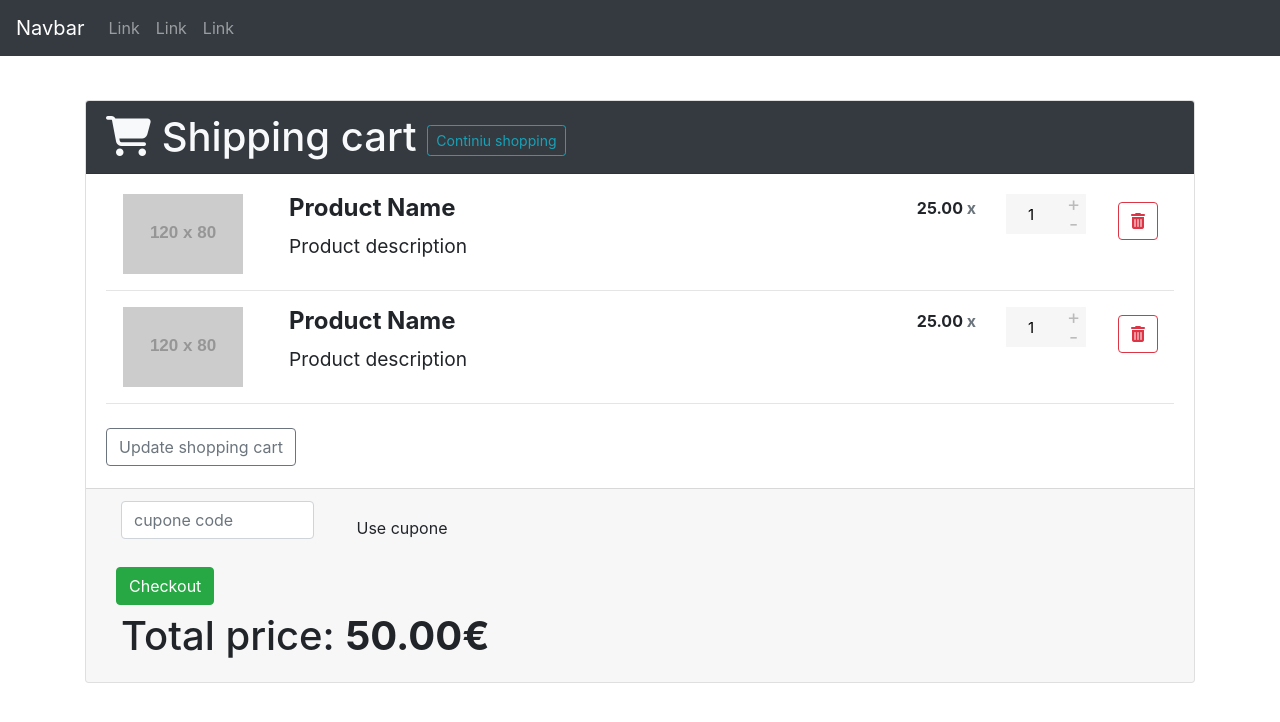
After one commit to DominicCelestine/Final-Project-Artefact, a PHP site: page /cart.php in a window 1280 px wide. The commit adds this page. Shown: the top 722 px of the page. Run offline with PHP 8.4, Linux system fonts and the light colour scheme; grey boxes labelled with a size stand in for pictures from a placeholder-image service; some libraries are stand-ins or nearby versions.

Commit message:
implemented add to cart functionailty added to cart age with no funtionality created is logged in page

```diff
--- /dev/null
+++ b/cart.php
@@ -0,0 +1,200 @@
+<?php include "header.php"; ?>
+
+
+
+
+
+
+
+
+
+
+
+
+
+
+
+
+
+
+
+<style>
+    .quantity {
+        float: left;
+        margin-right: 15px;
+        background-color: #eee;
+        position: relative;
+        width: 80px;
+        overflow: hidden
+    }
+
+    .quantity input {
+        margin: 0;
+        text-align: center;
+        width: 15px;
+        height: 15px;
+        padding: 0;
+        float: right;
+        color: #000;
+        font-size: 20px;
+        border: 0;
+        outline: 0;
+        background-color: #F6F6F6
+    }
+
+    .quantity input.qty {
+        position: relative;
+        border: 0;
+        width: 100%;
+        height: 40px;
+        padding: 10px 25px 10px 10px;
+        text-align: center;
+        font-weight: 400;
+        font-size: 15px;
+        border-radius: 0;
+        background-clip: padding-box
+    }
+
+    .quantity .minus,
+    .quantity .plus {
+        line-height: 0;
+        background-clip: padding-box;
+        -webkit-border-radius: 0;
+        -moz-border-radius: 0;
+        border-radius: 0;
+        -webkit-background-size: 6px 30px;
+        -moz-background-size: 6px 30px;
+        color: #bbb;
+        font-size: 20px;
+        position: absolute;
+        height: 50%;
+        border: 0;
+        right: 0;
+        padding: 0;
+        width: 25px;
+        z-index: 3
+    }
+
+    .quantity .minus:hover,
+    .quantity .plus:hover {
+        background-color: #dad8da
+    }
+
+    .quantity .minus {
+        bottom: 0
+    }
+
+    .shopping-cart {
+        margin-top: 20px;
+    }
+</style>
+
+
+<link href="//maxcdn.bootstrapcdn.com/bootstrap/4.0.0/css/bootstrap.min.css" rel="stylesheet" id="bootstrap-css">
+<script src="//maxcdn.bootstrapcdn.com/bootstrap/4.0.0/js/bootstrap.min.js"></script>
+<script src="//code.jquery.com/jquery-1.11.1.min.js"></script>
+<!------ Include the above in your HEAD tag ---------->
+
+<script src="https://use.fontawesome.com/c560c025cf.js"></script>
+<div class="container">
+    <div class="card shopping-cart">
+        <div class="card-header bg-dark text-light">
+            <i class="fa fa-shopping-cart" aria-hidden="true"></i>
+            Shipping cart
+            <a href="" class="btn btn-outline-info btn-sm pull-right">Continiu shopping</a>
+            <div class="clearfix"></div>
+        </div>
+        <div class="card-body">
+            <!-- PRODUCT -->
+            <div class="row">
+                <div class="col-12 col-sm-12 col-md-2 text-center">
+                    <img class="img-responsive" src="http://placehold.it/120x80" alt="prewiew" width="120" height="80">
+                </div>
+                <div class="col-12 text-sm-center col-sm-12 text-md-left col-md-6">
+                    <h4 class="product-name"><strong>Product Name</strong></h4>
+                    <h4>
+                        <small>Product description</small>
+                    </h4>
+                </div>
+                <div class="col-12 col-sm-12 text-sm-center col-md-4 text-md-right row">
+                    <div class="col-3 col-sm-3 col-md-6 text-md-right" style="padding-top: 5px">
+                        <h6><strong>25.00 <span class="text-muted">x</span></strong></h6>
+                    </div>
+                    <div class="col-4 col-sm-4 col-md-4">
+                        <div class="quantity">
+                            <input type="button" value="+" class="plus">
+                            <input type="number" step="1" max="99" min="1" value="1" title="Qty" class="qty" size="4">
+                            <input type="button" value="-" class="minus">
+                        </div>
+                    </div>
+                    <div class="col-2 col-sm-2 col-md-2 text-right">
+                        <button type="button" class="btn btn-outline-danger btn-xs">
+                            <i class="fa fa-trash" aria-hidden="true"></i>
+                        </button>
+                    </div>
+                </div>
+            </div>
+            <hr>
+            <!-- END PRODUCT -->
+            <!-- PRODUCT -->
+            <div class="row">
+                <div class="col-12 col-sm-12 col-md-2 text-center">
+                    <img class="img-responsive" src="http://placehold.it/120x80" alt="prewiew" width="120" height="80">
+                </div>
+                <div class="col-12 text-sm-center col-sm-12 text-md-left col-md-6">
+                    <h4 class="product-name"><strong>Product Name</strong></h4>
+                    <h4>
+                        <small>Product description</small>
+                    </h4>
+                </div>
+                <div class="col-12 col-sm-12 text-sm-center col-md-4 text-md-right row">
+                    <div class="col-3 col-sm-3 col-md-6 text-md-right" style="padding-top: 5px">
+                        <h6><strong>25.00 <span class="text-muted">x</span></strong></h6>
+                    </div>
+                    <div class="col-4 col-sm-4 col-md-4">
+                        <div class="quantity">
+                            <input type="button" value="+" class="plus">
+                            <input type="number" step="1" max="99" min="1" value="1" title="Qty" class="qty" size="4">
+                            <input type="button" value="-" class="minus">
+                        </div>
+                    </div>
+                    <div class="col-2 col-sm-2 col-md-2 text-right">
+                        <button type="button" class="btn btn-outline-danger btn-xs">
+                            <i class="fa fa-trash" aria-hidden="true"></i>
+                        </button>
+                    </div>
+                </div>
+            </div>
+            <hr>
+            <!-- END PRODUCT -->
+            <div class="pull-right">
+                <a href="" class="btn btn-outline-secondary pull-right">
+                    Update shopping cart
+                </a>
+            </div>
+        </div>
+        <div class="card-footer">
+            <div class="coupon col-md-5 col-sm-5 no-padding-left pull-left">
+                <div class="row">
+                    <div class="col-6">
+                        <input type="text" class="form-control" placeholder="cupone code">
+                    </div>
+                    <div class="col-6">
+                        <input type="submit" class="btn btn-default" value="Use cupone">
+                    </div>
+                </div>
+            </div>
+            <div class="pull-right" style="margin: 10px">
+                <a href="" class="btn btn-success pull-right">Checkout</a>
+                <div class="pull-right" style="margin: 5px">
+                    Total price: <b>50.00€</b>
+                </div>
+            </div>
+        </div>
+    </div>
+</div>
+
+
+
+
+<?php include "footer.php"; ?>
--- a/login.php
+++ b/login.php
@@ -40,7 +40,7 @@
                 $_SESSION["user_id"] = $row["user_id"];
                 $_SESSION["first_name"] = $row["first_name"];
                 $_SESSION["last_name"] = $row["last_name"];
-                $_SESSION["user_id"] = $row["email"];
+                $_SESSION["email"] = $row["email"];
                 $_SESSION["user_type"] = $row["user_type"];
 
                 header("location: homepage.php");
```
Also changed, not shown: code.ViewCart.php (added, +37 -0 lines), code.addToCart.php (added, +32 -0 lines), code.isLoggedIn.php (added, +11 -0 lines), details.php (+7 -0 lines).
